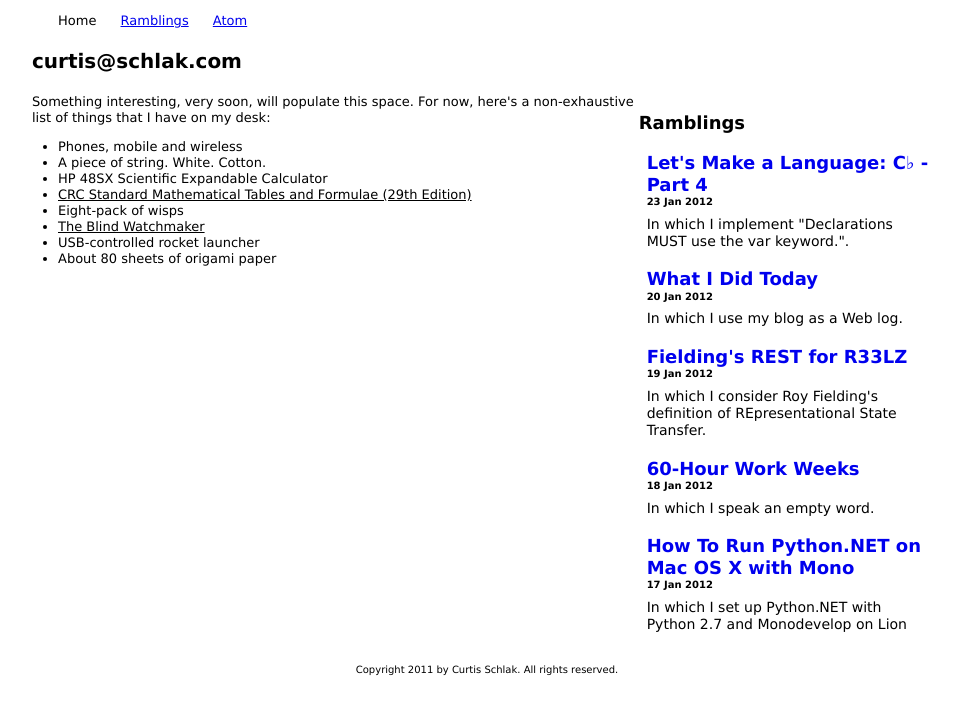
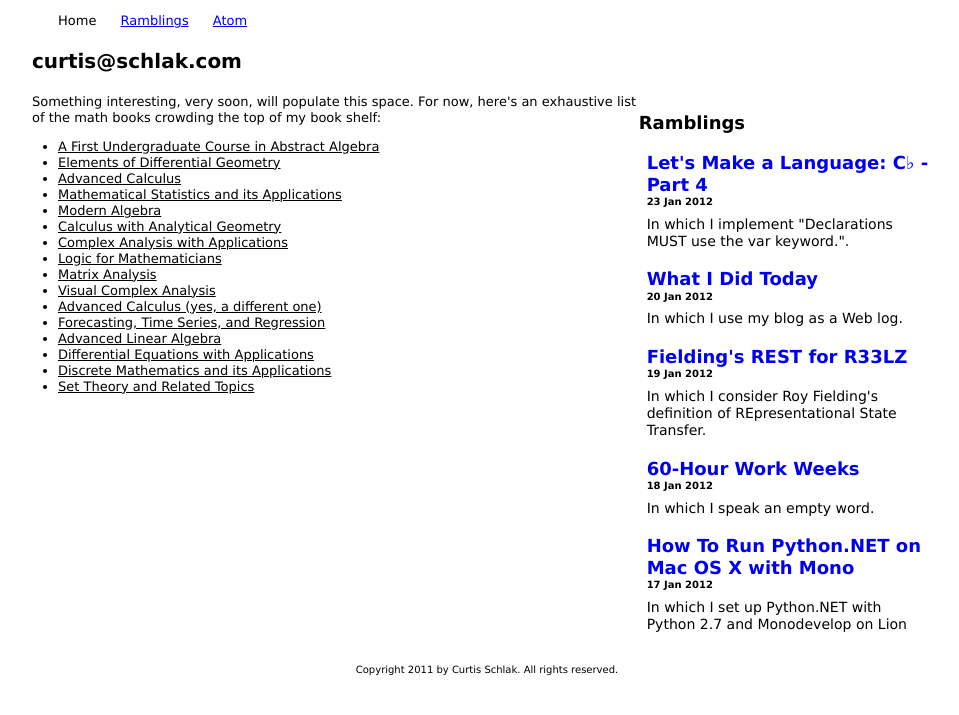
Before and after one commit to roberts-sandbox/test-realist, a Jekyll site: the page built from index.html, in a window 1280 px wide. Shown: the top 715 px of the page, without its empty margins (153-1112 px from the left). Built offline with Jekyll 4.4.1, drawn with Linux system fonts in a browser that asks for light colours.

Commit message:
update front-page list

```diff
--- a/index.html
+++ b/index.html
@@ -26,20 +26,25 @@
 			<section class="yui3-g">
 				<section class="yui3-u-2-3">
 					Something interesting, very soon, will populate this
-					space. For now, here's a non-exhaustive list of things
-					that I have on my desk:
+					space. For now, here's an exhaustive list of the math books crowding
+					the top of my book shelf:
 					<ul>
-						<li>Phones, mobile and wireless</li>
-						<li>A piece of string. White. Cotton.</li>
-						<li>HP 48SX Scientific Expandable Calculator</li>
-						<li class="title">
-							CRC Standard Mathematical Tables and Formulae
-							(29th Edition)
-						</li>
-						<li>Eight-pack of wisps</li>
-						<li class="title">The Blind Watchmaker</li>
-						<li>USB-controlled rocket launcher</li>
-						<li>About 80 sheets of origami paper</li>
+						<li><u>A First Undergraduate Course in Abstract Algebra</u></li>
+						<li><u>Elements of Differential Geometry</u></li>
+						<li><u>Advanced Calculus</u></li>
+						<li><u>Mathematical Statistics and its Applications</u></li>
+						<li><u>Modern Algebra</u></li>
+						<li><u>Calculus with Analytical Geometry</u></li>
+						<li><u>Complex Analysis with Applications</u></li>
+						<li><u>Logic for Mathematicians</u></li>
+						<li><u>Matrix Analysis</u></li>
+						<li><u>Visual Complex Analysis</u></li>
+						<li><u>Advanced Calculus (yes, a different one)</u></li>
+						<li><u>Forecasting, Time Series, and Regression</u></li>
+						<li><u>Advanced Linear Algebra</u></li>
+						<li><u>Differential Equations with Applications</u></li>
+						<li><u>Discrete Mathematics and its Applications</u></li>
+						<li><u>Set Theory and Related Topics</u></li>
 					</ul>
 				</section>
 				<section class="yui3-u-1-3">
```
